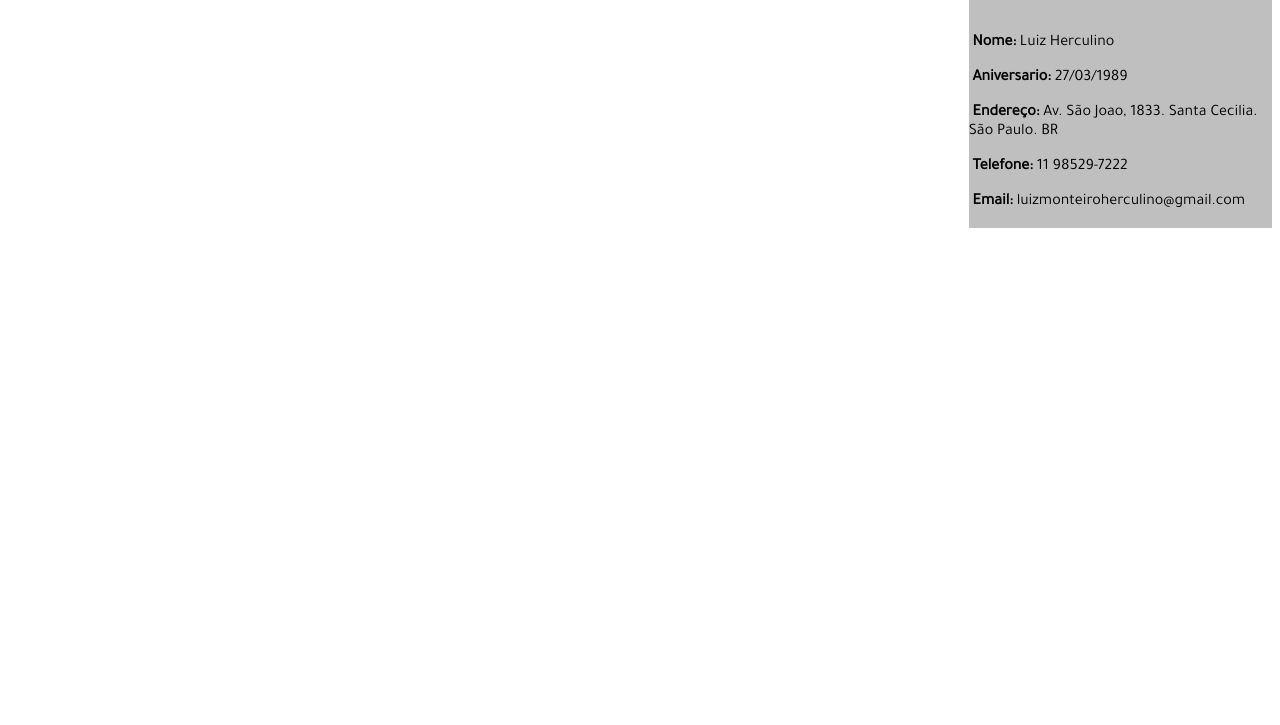
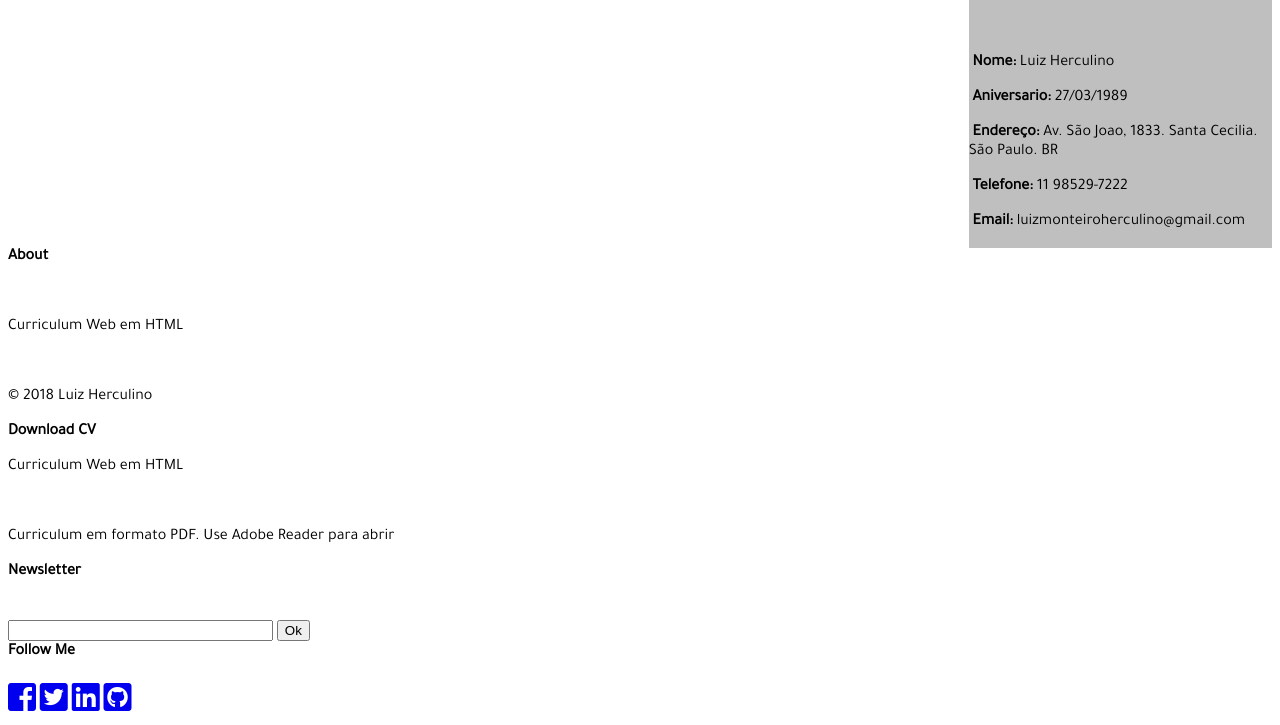
Before and after one commit to lherculino/lherculino.github.io, a plain HTML site: page index.html in a window 1280 px wide. Shown: the part 536-1261 px from the top of the page. Before the commit the page ends 800 px from the top, so only its background shows below. Drawn offline with Linux system fonts and the light colour scheme.

Commit message:
Update index.html

```diff
--- a/index.html
+++ b/index.html
@@ -6,7 +6,7 @@
     <title>Curriculum Luiz Herculino</title>
     <link rel="stylesheet" href="style.css">
     <link href="https://fonts.googleapis.com/css?family=Tajawal" rel="stylesheet">
-
+    <link rel="stylesheet" href="https://use.fontawesome.com/releases/v5.0.13/css/all.css" integrity="sha384-DNOHZ68U8hZfKXOrtjWvjxusGo9WQnrNx2sqG0tfsghAvtVlRW3tvkXWZh58N9jp" crossorigin="anonymous">
 
   </head>
   <body>
@@ -15,7 +15,7 @@
         </div>
         <div class="info">
             <div class="name">
-                <h1>Luiz Herculino</h1>
+                <h2 style="background-color: grey;">Luiz Herculino</h2>
             </div>
             <div class="headline" >&nbsp; Analista de TI</div>
                 <div class="tile" style="background-color: #1abc9c;" onclick="exibirObjeto('idteste1');"><b>HOME</b></div>
@@ -79,8 +79,48 @@
 
             </div>
 
+
+
     </div>
+    <div class="container3">
+        <br>
+        <div class="about">
+            <p><b>About</b></p>
+            <br>
+            <p>Curriculum Web em HTML</p>
+            <br>
+            <p>© 2018 Luiz Herculino</p>
 
+        </div>
+        <div class="download">
+            <b>Download CV</b>
+            <br>
+            <p>Curriculum Web em HTML</p>
+            <br>
+            <p>Curriculum em formato PDF. Use Adobe Reader para abrir</p>
+        </div>
+        <div class="newsletter">
+            <b>Newsletter</b>
+            <br><br><br>
+            <input type="text" name="Nome" size="30" />
+            <button>Ok</button>
+
+        </div>
+
+        <div class="folowme">
+            <b>Follow Me</b>
+            <br><br>
+            <a href="https://www.facebook.com/luizmherculino" target="_blank"><i class="fab fa-facebook-square fa-2x" style="font-size: 2em;"></i></a>
+            <a href="http://www.twitter.com/luizmonteiroh" target="_blank"><i class="fab fa-twitter-square fa-2x" style="font-size: 2em;"></i></a>
+            <a href="https://br.linkedin.com/in/luiz-herculino-984a5ab3" target="_blank"><i class="fab fa-linkedin fa-2x" style="font-size: 2em;"></i></a>
+            <a href="https://github.com/lherculino" target="_blank"><i class="fab fa-github-square fa-2x" style="font-size: 2em;"></i></a>
+
+
+
+        </div>
+
+
+    </div>
     <script type="text/javascript" src="scpt1.js"></script>
   </body>
 </html>
```
